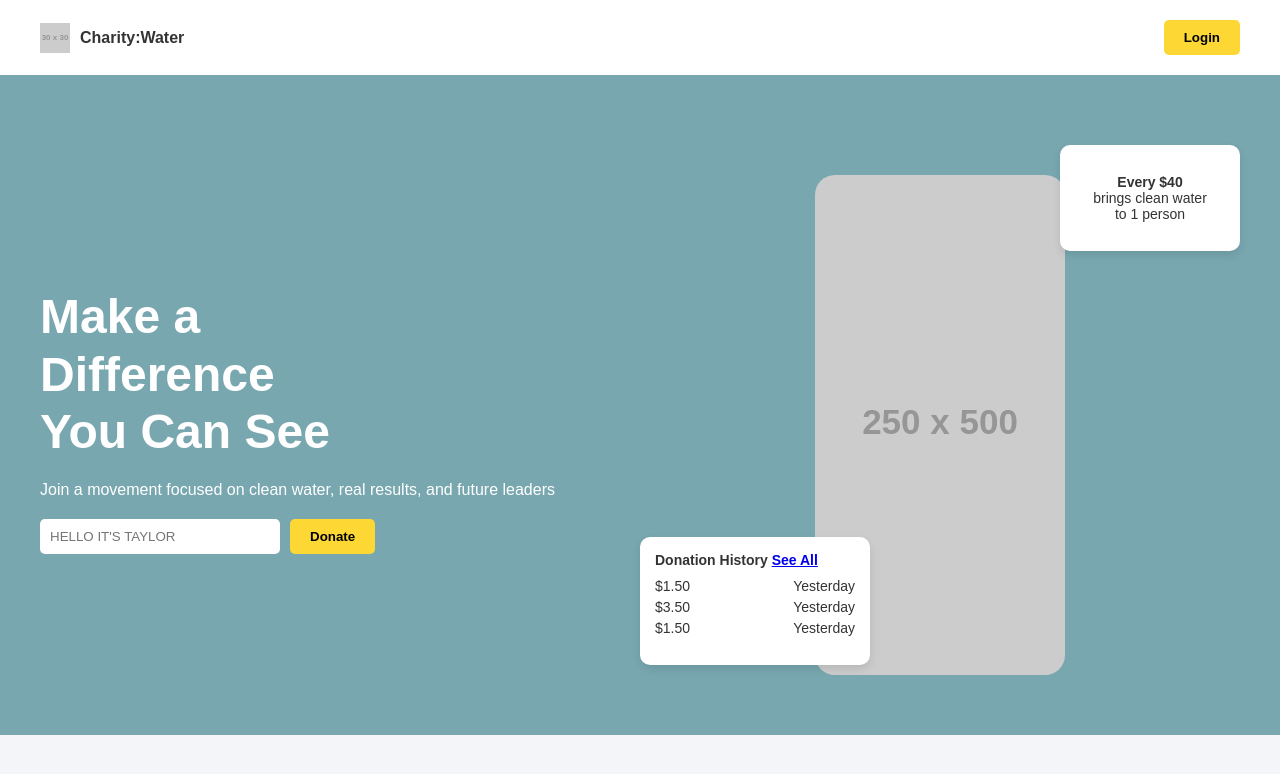
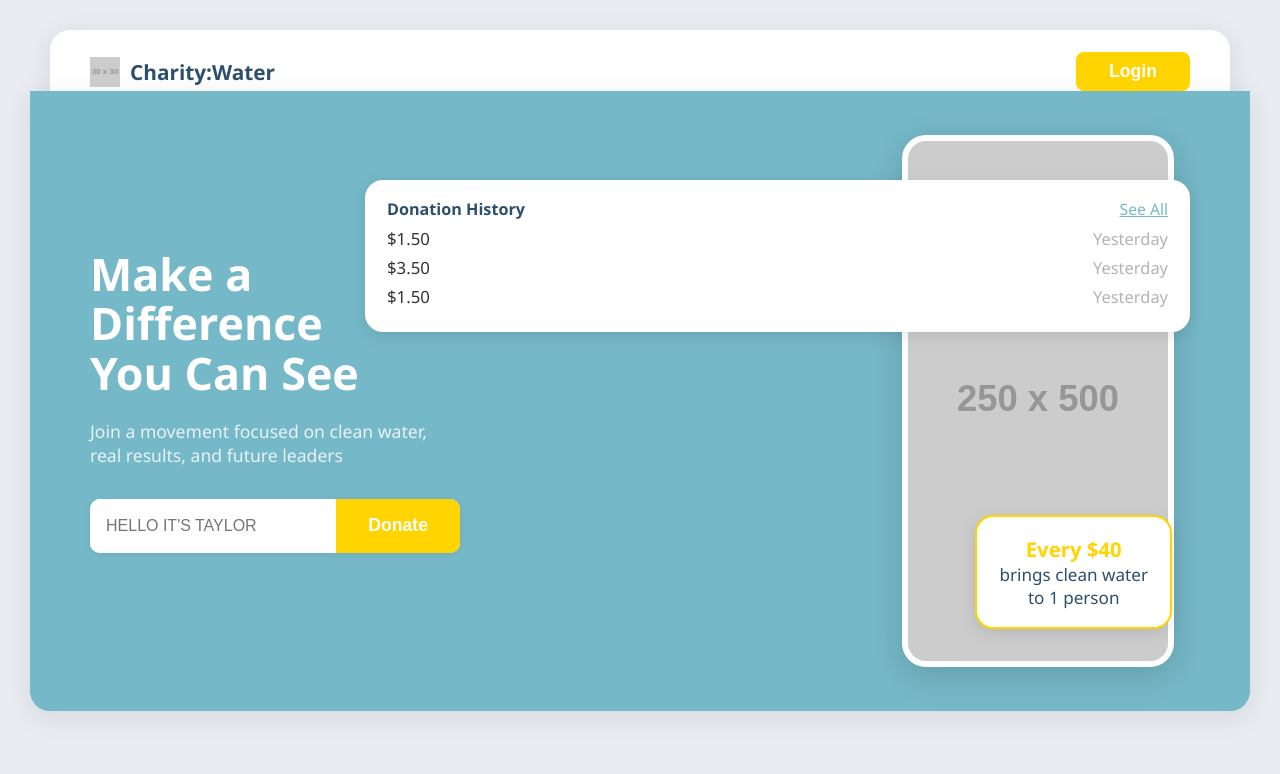
Before and after one commit to sdk-299650/bookish-doodle, a plain HTML site: page index.html in a window 1280 px wide. Drawn offline with Linux system fonts and the light colour scheme; placeholder pictures from the web are drawn by us.

Commit message:
Update styles.css

```diff
--- a/styles.css
+++ b/styles.css
@@ -1,132 +1,235 @@
+/* General Styles */
 body {
-  font-family: Arial, sans-serif;
   margin: 0;
-  background-color: #f4f5f8;
-  color: #333;
+  font-family: 'Segoe UI', Arial, sans-serif;
+  background: #e9ecf1;
+  color: #222;
 }
 
 header {
   display: flex;
   justify-content: space-between;
   align-items: center;
-  padding: 20px 40px;
-  background-color: white;
+  padding: 22px 40px 0 40px;
+  background: #fff;
+  border-top-left-radius: 20px;
+  border-top-right-radius: 20px;
+  max-width: 1100px;
+  margin: 30px auto 0 auto;
+  box-shadow: 0 6px 25px 4px rgba(0,0,0,0.07);
 }
 
 .logo {
   display: flex;
   align-items: center;
-  gap: 10px;
+  font-size: 1.3rem;
   font-weight: bold;
+  color: #2d4f6c;
+}
+
+.logo img {
+  margin-right: 10px;
 }
 
 .login-btn {
-  background-color: #fdd835;
+  background: #ffd400;
+  color: #fff;
   border: none;
-  padding: 10px 20px;
+  padding: 9px 33px;
+  border-radius: 8px;
+  font-size: 1.1rem;
   font-weight: bold;
-  border-radius: 5px;
   cursor: pointer;
+  transition: background 0.2s;
 }
 
+.login-btn:hover {
+  background: #ffe066;
+}
+
+/* Hero Section */
 .hero {
   display: flex;
-  flex-wrap: wrap;
+  align-items: center;
   justify-content: space-between;
-  align-items: center;
-  padding: 60px 40px;
-  background-color: #78a7b0;
+  max-width: 1100px;
+  margin: 0 auto;
+  background: #75b8c8;
+  border-bottom-left-radius: 20px;
+  border-bottom-right-radius: 20px;
+  box-shadow: 0 6px 25px 4px rgba(0,0,0,0.07);
+  padding: 40px 60px;
+  min-height: 540px;
 }
 
 .hero-text {
   flex: 1;
-  min-width: 300px;
-  color: white;
+  max-width: 370px;
 }
 
 .hero-text h1 {
-  font-size: 48px;
-  line-height: 1.2;
-  margin-bottom: 20px;
+  font-size: 2.8rem;
+  line-height: 1.1;
+  margin: 0 0 22px 0;
+  color: #fff;
 }
 
 .hero-text p {
-  font-size: 16px;
-  margin-bottom: 20px;
+  font-size: 1.1rem;
+  margin-bottom: 32px;
+  color: #e8f2f8;
 }
 
 .input-group {
   display: flex;
-  gap: 10px;
-  flex-wrap: wrap;
+  background: #fff;
+  border-radius: 10px;
+  overflow: hidden;
+  box-shadow: 0 1px 7px 0 rgba(0,0,0,0.06);
 }
 
-.input-group input {
-  padding: 10px;
+.input-group input[type="text"] {
   border: none;
-  border-radius: 5px;
-  width: 220px;
+  padding: 18px 16px;
+  font-size: 1rem;
+  outline: none;
+  flex: 1;
 }
 
 .donate-btn {
-  background-color: #fdd835;
+  background: #ffd400;
+  color: #fff;
   border: none;
-  padding: 10px 20px;
+  padding: 0 32px;
+  font-size: 1.1rem;
   font-weight: bold;
-  border-radius: 5px;
   cursor: pointer;
+  transition: background 0.2s;
 }
 
+.donate-btn:hover {
+  background: #ffe066;
+}
+
+/* Hero Image and Cards */
 .hero-image {
   flex: 1;
-  min-width: 300px;
+  display: flex;
+  flex-direction: column;
+  align-items: flex-end;
   position: relative;
-  display: flex;
-  justify-content: center;
-  align-items: center;
-  padding-top: 40px;
+  min-width: 320px;
 }
 
 .hero-image img {
-  width: 250px;
-  border-radius: 20px;
+  width: 260px;
+  height: 520px;
+  object-fit: cover;
+  border-radius: 24px;
+  box-shadow: 0 8px 32px rgba(0,0,0,0.15);
+  margin-bottom: 0;
+  margin-right: 16px;
+  background: #fff;
+  border: 6px solid #fff;
+  position: relative;
+  z-index: 1;
 }
 
 .card {
+  background: #fff;
+  border-radius: 18px;
+  box-shadow: 0 4px 16px rgba(0,0,0,0.10);
+  padding: 18px 22px;
   position: absolute;
-  background-color: white;
-  color: #333;
-  border-radius: 10px;
-  padding: 15px;
-  font-size: 14px;
-  box-shadow: 0 4px 8px rgba(0,0,0,0.1);
+  right: 0;
+  z-index: 2;
 }
 
 .donation-history {
-  bottom: 10px;
-  left: 0;
-  width: 200px;
+  top: 45px;
+  left: -95px;
+  min-width: 170px;
 }
 
 .donation-history h4 {
-  margin: 0;
+  font-size: 1.01rem;
+  color: #2d4f6c;
+  margin: 0 0 7px 0;
+  font-weight: 600;
+  display: flex;
+  justify-content: space-between;
+  align-items: center;
+}
+
+.donation-history h4 a {
+  color: #75b8c8;
+  text-decoration: underline;
+  font-size: 0.97em;
+  font-weight: normal;
 }
 
 .donation-history ul {
   list-style: none;
   padding: 0;
-  margin-top: 10px;
+  margin: 0;
 }
 
 .donation-history li {
+  font-size: 1.05rem;
+  color: #333;
+  margin-bottom: 6px;
   display: flex;
   justify-content: space-between;
-  margin: 5px 0;
+}
+
+.donation-history li span {
+  color: #b4b4b6;
+  font-size: 0.98em;
+  margin-left: 8px;
 }
 
 .impact {
-  top: 10px;
-  right: 0;
-  width: 150px;
+  bottom: 38px;
+  right: 18px;
+  min-width: 140px;
   text-align: center;
+  border: 2px solid #ffd400;
 }
+
+.impact p {
+  font-size: 1.07rem;
+  color: #2d4f6c;
+  margin: 0;
+}
+
+.impact strong {
+  color: #ffd400;
+  font-size: 1.19em;
+}
+
+/* Responsive Design */
+@media (max-width: 900px) {
+  .hero {
+    flex-direction: column;
+    padding: 32px 12px;
+    min-height: unset;
+  }
+
+  .hero-text, .hero-image {
+    max-width: none;
+    width: 100%;
+    align-items: center;
+  }
+
+  .hero-image {
+    align-items: center;
+    margin-top: 30px;
+  }
+  .hero-image img {
+    margin-right: 0;
+  }
+  .donation-history, .impact {
+    position: static;
+    margin: 18px auto 0 auto;
+  }
+}
```
